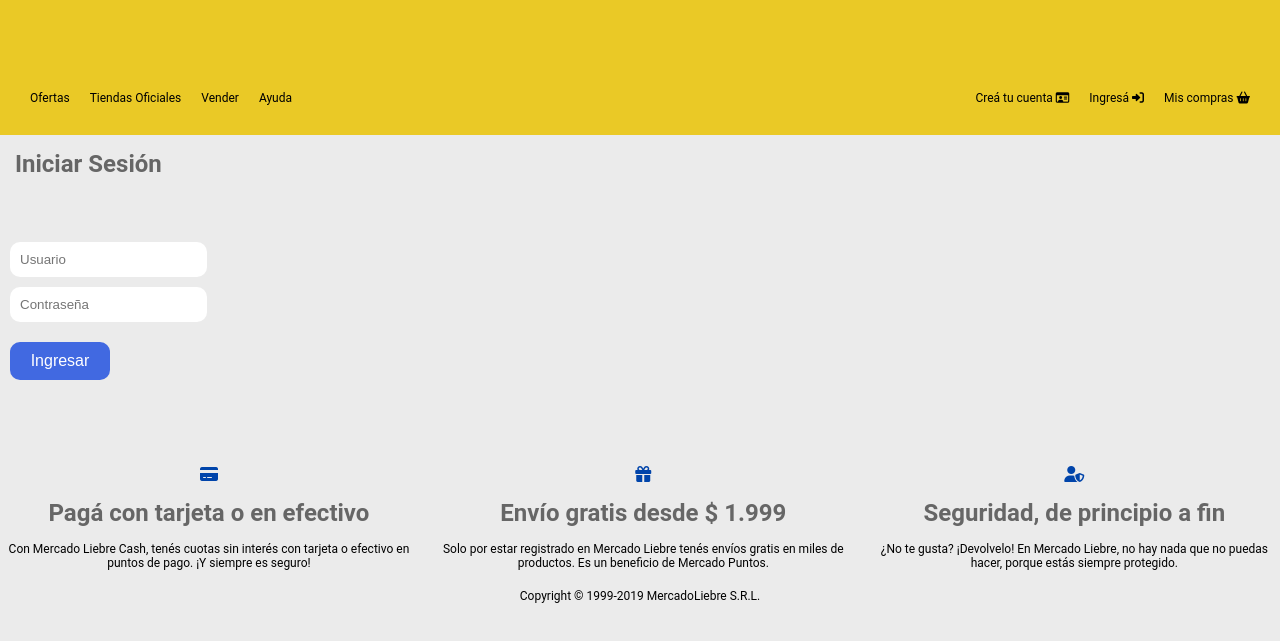
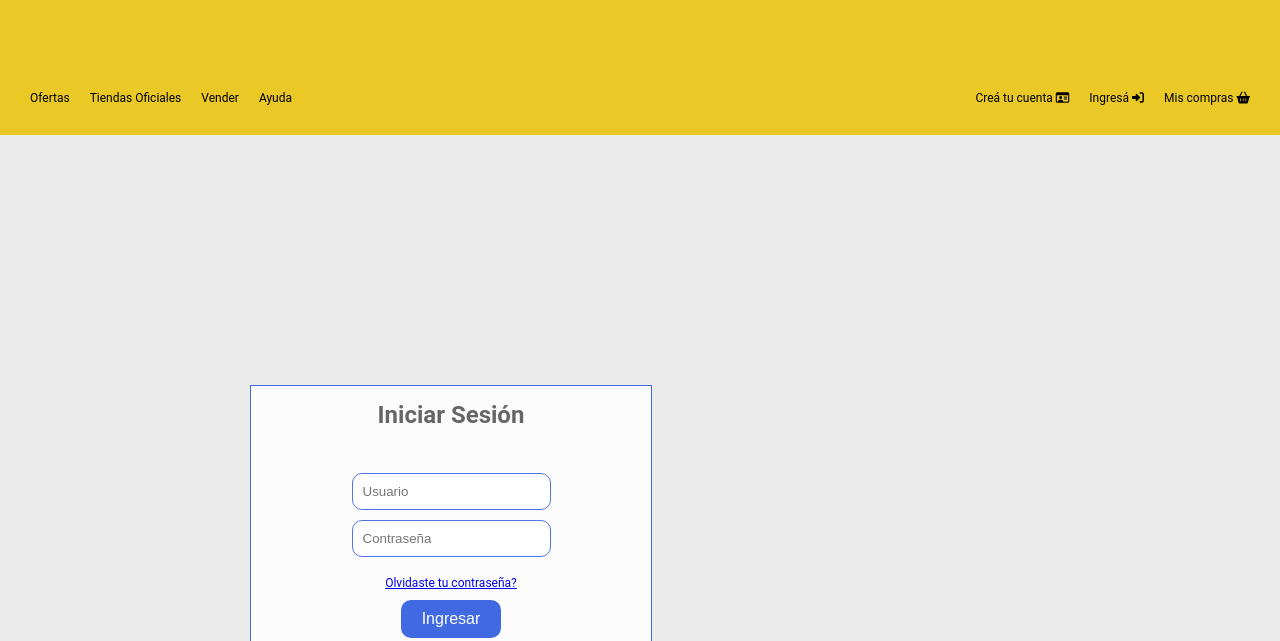
Before and after one commit to Tomas1725/proyectomercadoliebre, a website: page views/login.html in a window 1280 px wide. Shown: the part 159-800 px from the top of the page. Drawn offline with Linux system fonts and the light colour scheme; files that its build step writes are made by us from their sources; files whose address does not match are found by name.

Commit message:
seguimos

```diff
--- a/public/css/styles.css
+++ b/public/css/styles.css
@@ -88,19 +88,44 @@
     color: white;
 
 }
+.logiiin{
+    text-align: center;
+    background-color: #ebebeb;
+    width: 100%;
+    margin-bottom: 75px;
+}
+.mylogin{
+    text-align: center;
+    margin: 250px;
+    width: 400px;
+    height: 400px;
+    border: solid 1.5px royalblue;
+    background-color: rgba(255, 255, 255, 0.877);
+
+}
+
+
 section, .logiin{
 
-
-    background-color: #ebebeb;
+    border: none;
+    background-color: #ffffff;
     width: 100%;
     margin-bottom: 75px;
 
 }
-.userypass, .user{
+ .user{
     margin-top: 10px;
     padding: 10px;
-    border: none;
+    border: solid 1px rgb(80, 116, 224);
     border-radius: 10px;
+
+}
+.contra{
+    margin-top: 10px;
+    padding: 10px;
+    border: solid 1px rgb(80, 116, 224);
+    border-radius: 10px;
+
 }
 
 div .ingreso{
@@ -231,10 +256,12 @@
     padding: 15px;
     margin: 10px;
     border: solid 1px #ebebeb;
+
 }
 
 main section article img{
     width: 100%;
+    border-bottom: solid 1px rgb(134, 235, 134);
 }
 
 main section article i,
@@ -284,12 +311,13 @@
     box-shadow: 0px 0px 10px rgb(82, 82, 82);
 }
 .last-visit{
-
+    width: 100%;
     margin: 25px 35px;
 
 
 }
 .offers{
+    width: 100%;
     margin: 25px 35px;
 }
 @media (min-width: 361px){
--- a/views/login.html
+++ b/views/login.html
@@ -41,15 +41,18 @@
         </div>
     </header>
     <main>
-        <section class="logiin">
+        <section class="logiiin">
+            <div class="mylogin">
             <h3>Iniciar Sesión</h3><br>
             <div class="userypass">
             <input class="user" type="text" name="usuario" placeholder="Usuario"><br>
-            <input class="user" type="Password" name="contraseña" placeholder="Contraseña"><br>
-            </div>
+            <input class="contra" type="Password" name="contraseña" placeholder="Contraseña"><br>
+            </div><br>
+            <p> <a href="#"> Olvidaste tu contraseña?</a> </p>
             <div>
             <input class="ingreso" type="submit" name="" value="Ingresar">
         </div>
+    </div>
 
         </section>
 
```
Also changed, not shown: views/home.html (+1 -1 lines).
